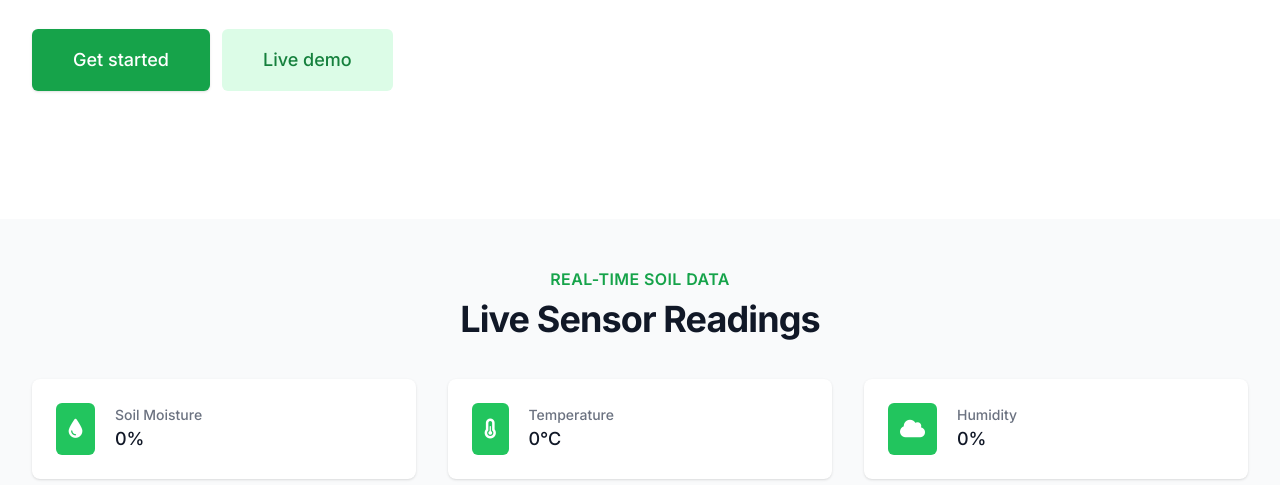
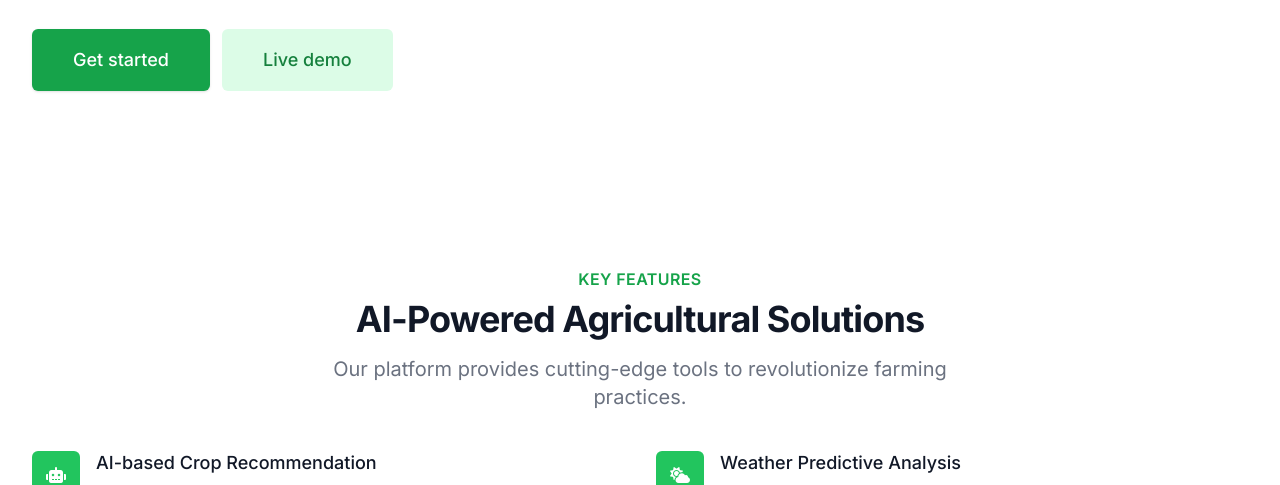
Before and after one commit to Saijayaranjan/blackboxai-1743236238775, a plain HTML site: page index.html in a window 1280 px wide. Shown: the part 495-980 px from the top of the page. Drawn offline with nearby package versions, Linux system fonts and the light colour scheme; no server answers.

Commit message:
Add index.html 1743256981627

```diff
--- a/index.html
+++ b/index.html
@@ -80,73 +80,6 @@
         </div>
     </div>
 
-    <!-- Soil Data Section -->
-    <div id="soil-data" class="py-12 bg-gray-50">
-        <div class="max-w-7xl mx-auto px-4 sm:px-6 lg:px-8">
-            <div class="lg:text-center">
-                <h2 class="text-base text-green-600 font-semibold tracking-wide uppercase">Real-time Soil Data</h2>
-                <p class="mt-2 text-3xl leading-8 font-extrabold tracking-tight text-gray-900 sm:text-4xl">
-                    Live Sensor Readings
-                </p>
-            </div>
-
-            <div class="mt-10 grid grid-cols-1 gap-8 sm:grid-cols-3 lg:grid-cols-3">
-                <div class="bg-white p-6 rounded-lg shadow">
-                    <div class="flex items-center">
-                        <div class="flex-shrink-0 bg-green-500 rounded-md p-3">
-                            <i class="fas fa-tint text-white text-xl"></i>
-                        </div>
-                        <div class="ml-5 w-0 flex-1">
-                            <dl>
-                                <dt class="text-sm font-medium text-gray-500 truncate">Soil Moisture</dt>
-                                <dd>
-                                    <div class="text-lg font-medium text-gray-900">
-                                        <span id="moisture-value">0%</span>
-                                    </div>
-                                </dd>
-                            </dl>
-                        </div>
-                    </div>
-                </div>
-
-                <div class="bg-white p-6 rounded-lg shadow">
-                    <div class="flex items-center">
-                        <div class="flex-shrink-0 bg-green-500 rounded-md p-3">
-                            <i class="fas fa-thermometer-half text-white text-xl"></i>
-                        </div>
-                        <div class="ml-5 w-0 flex-1">
-                            <dl>
-                                <dt class="text-sm font-medium text-gray-500 truncate">Temperature</dt>
-                                <dd>
-                                    <div class="text-lg font-medium text-gray-900">
-                                        <span id="temp-value">0°C</span>
-                                    </div>
-                                </dd>
-                            </dl>
-                        </div>
-                    </div>
-                </div>
-
-                <div class="bg-white p-6 rounded-lg shadow">
-                    <div class="flex items-center">
-                        <div class="flex-shrink-0 bg-green-500 rounded-md p-3">
-                            <i class="fas fa-cloud text-white text-xl"></i>
-                        </div>
-                        <div class="ml-5 w-0 flex-1">
-                            <dl>
-                                <dt class="text-sm font-medium text-gray-500 truncate">Humidity</dt>
-                                <dd>
-                                    <div class="text-lg font-medium text-gray-900">
-                                        <span id="humidity-value">0%</span>
-                                    </div>
-                                </dd>
-                            </dl>
-                        </div>
-                    </div>
-                </div>
-            </div>
-        </div>
-    </div>
 
     <!-- Features Section -->
     <div class="py-12 bg-white">
```
